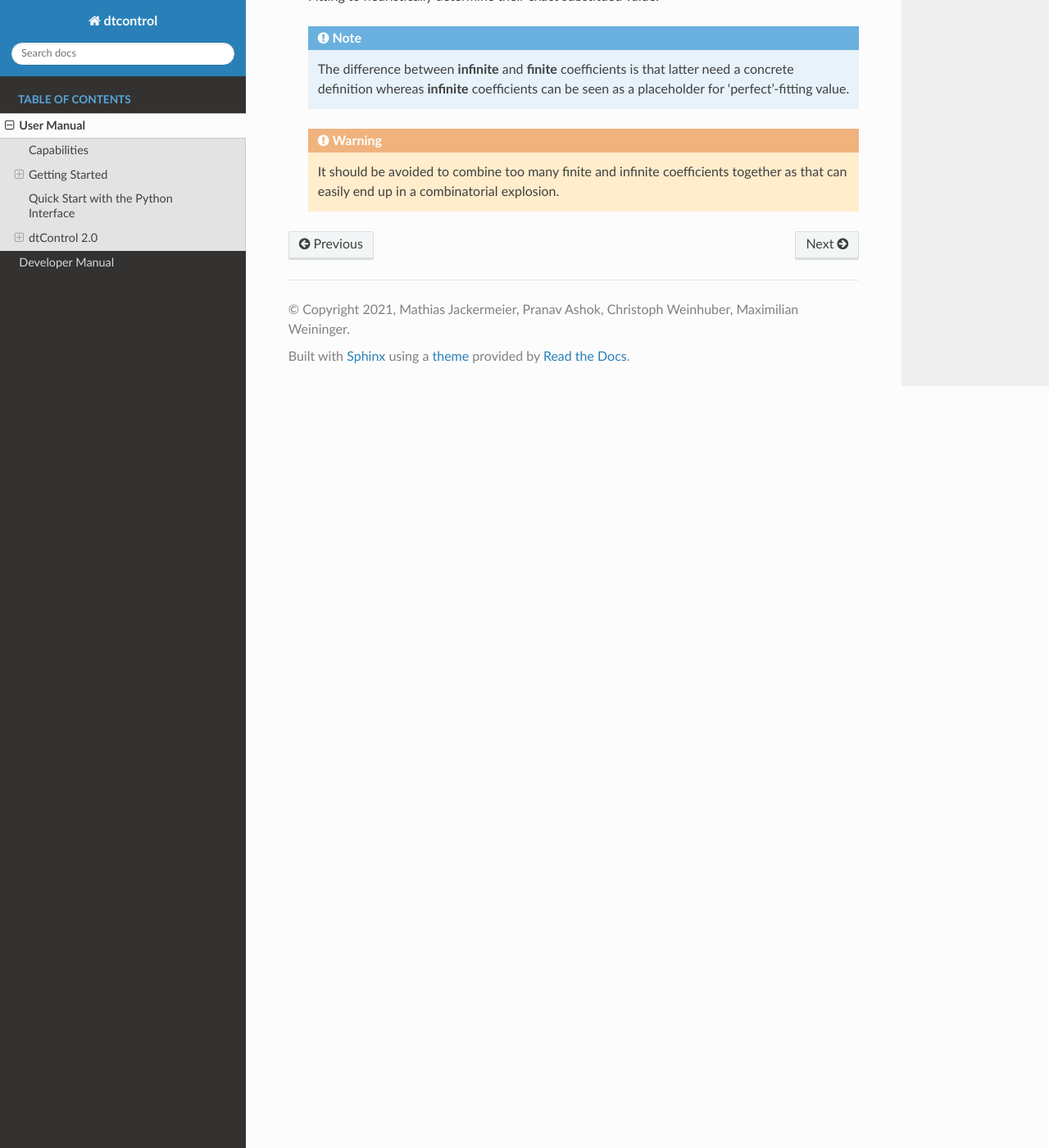
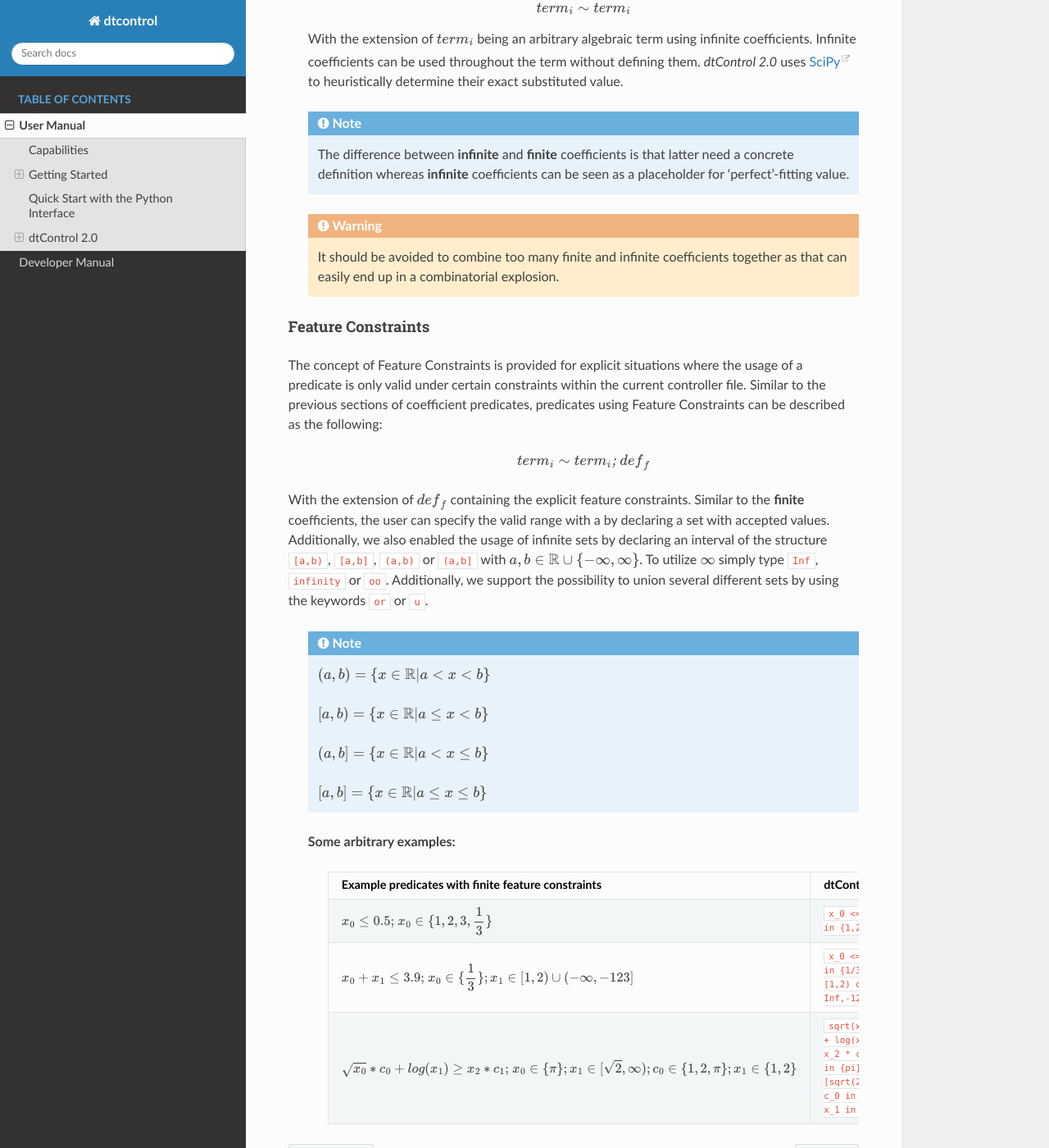
Before and after one commit to hobborg/dtControl, a Sphinx documentation site: the page built from docs/source/userman.rst, in a window 1280 px wide and 1400 px high, scrolled down 17841 px. Shown: the whole window at 82% size. Built offline with Sphinx 7.4.7 and the Read the Docs theme 2.0.0, drawn with Linux system fonts in a browser that asks for light colours; cross-references to code outside the pages are shown as plain code; some of the changed text lies outside the part shown.

Commit message:
added chapter on feature constraints

```diff
--- a/docs/source/userman.rst
+++ b/docs/source/userman.rst
@@ -472,7 +474,12 @@ In this section, we elaborate a little more on the usage and advantages of our l
 Web-based graphical user interface
 ^^^^^^^^^^^^^^^^^^^^^^^^^^^^^^^^^^^^
 The interface is is powered by `flask <https://flask.palletsprojects.com/en/1.1.x/>`_ and `d3.js <https://d3js.org/>`_.
-An overview of the graphical interface is given below:
+After succesfully installing the latest version of `dtControl 2.0` the user can access the web-based graphical user interface by running::
+
+    $ dtcontrol-frontend
+
+
+Download and open `firefox <https://www.mozilla.org/firefox/download/thanks/>`_ and navigate to `http://127.0.0.1:5000 <http://127.0.0.1:5000>`_. If your installation has run successfully, you will now see the graphical interface which is given below.
 
 .. image:: img/interface_start.png
   :width: 600
@@ -490,11 +497,11 @@ Running your first experiment
 
 
 
-#. **Optional: Select metadata file.** This step is completely optional. If wanted, the user can provide a ``json`` file containing metadata for the corresponding controller file. For this case we provide two example files: TODO
 
-        :download:`10rooms dynamics <files/10room_dynamics.txt>`
+#. **Optional: Select metadata file.** This step is completely optional. If wanted, the user can provide a ``json`` file containing metadata for the corresponding controller file. An example file for the 10room model can be found here:
 
-        :download:`cartepole dynamics <files/cartpoledynamics.txt>`
+        :download:`10rooms metadata <https://gitlab.lrz.de/i7/dtcontrol-examples/-/raw/master/cps/10rooms_config.json?inline=false>`
+
 
 #. **Select preset:** In this step, the user can choose from various different preset options, presented in the section :ref:`presets-and-configuration-files`. Furthermore, we introduce two additional presents:
 
@@ -633,7 +640,7 @@ Coefficients overcome the limitations of standard predicates by enabling the usa
     .. math::
         \textit{term}_i \sim \textit{term}_i
 
-    With the extension of :math:`\textit{term}_i` being an arbitrary algebraic term using infinite coefficients. Infinite coefficients can be used throughout the term without defining them. `dtControl 2.0` uses Curve Fitting to heuristically determine their exact substitued value.
+    With the extension of :math:`\textit{term}_i` being an arbitrary algebraic term using infinite coefficients. Infinite coefficients can be used throughout the term without defining them. `dtControl 2.0` uses `SciPy <https://docs.scipy.org/doc/scipy/reference/generated/scipy.optimize.curve_fit.html>`_ to heuristically determine their exact substituted value.
 
     .. note::
         The difference between **infinite** and **finite** coefficients is that latter need a concrete definition whereas **infinite** coefficients can be seen as a placeholder for 'perfect'-fitting value.
@@ -641,3 +648,31 @@ Coefficients overcome the limitations of standard predicates by enabling the usa
 
     .. warning::
         It should be avoided to combine too many finite and infinite coefficients together as that can easily end up in a combinatorial explosion.
+
+Feature Constraints
+"""""""""""""""""""""""
+The concept of Feature Constraints is provided for explicit situations where the usage of a predicate is only valid under certain constraints within the current controller file. Similar to the previous sections of coefficient predicates, predicates using Feature Constraints can be described as the following:
+
+    .. math::
+        \textit{term}_i \sim \textit{term}_i \textit{; def}_f
+
+With the extension of :math:`\textit{def}_f` containing the explicit feature constraints. Similar to the **finite** coefficients, the user can specify the valid range with a by declaring a set with accepted values. Additionally, we also enabled the usage of infinite sets by declaring an interval of the structure :code:`[a,b)`, :code:`[a,b]`, :code:`(a,b)` or :code:`(a,b]` with :math:`a,b \in \mathbb{R}\cup \{-\infty, \infty\}`. To utilize :math:`\infty` simply type :code:`Inf`, :code:`infinity` or :code:`oo`. Additionally, we support the possibility to union several different sets by using the keywords :code:`or` or :code:`u`.
+
+    .. note::
+        :math:`(a,b) = \{ x \in \mathbb{R} | a < x < b\}`
+
+        :math:`[a,b) = \{ x \in \mathbb{R} | a \leq x < b\}`
+
+        :math:`(a,b] = \{ x \in \mathbb{R} | a < x \leq b\}`
+
+        :math:`[a,b] = \{ x \in \mathbb{R} | a \leq x \leq b\}`
+
+    **Some arbitrary examples:**
+
+        ==================================================================================================================================================  ================================================================================================================================================
+        Example predicates with **finite** feature constraints                                                                                                  dtControl syntax
+        ==================================================================================================================================================  ================================================================================================================================================
+        :math:`x_0 \leq 0.5 \text{; }x_0 \in \{1,2,3,\displaystyle\frac{1}{3}\}`                                                                            :code:`x_0 <= 0.5; x_0 in {1,2,3,1/3}`
+        :math:`x_0 + x_1 \leq 3.9 \text{; }x_0 \in \{\displaystyle\frac{1}{3}\}; x_1 \in [1,2) \cup (-\infty,-123]`                                         :code:`x_0 <= 0.5; x_0 in {1/3}; x_1 in [1,2) or (-Inf,-123]`
+        :math:`\sqrt{x_0} * c_0 + log(x_1) \geq x_2 * c_1\text{; }x_0 \in \{ \pi \}; x_1 \in [\sqrt{2},\infty); c_0 \in \{1,2,\pi \}; x_1 \in \{1,2\}`      :code:`sqrt(x_0) * c_0 + log(x_1) >= x_2 * c_1; x_0 in {pi}; x_1 in [sqrt(2),Inf); c_0 in {1,2,pi}; x_1 in {1,2}`
+        ==================================================================================================================================================  ================================================================================================================================================
```
Also changed, not shown: other parts of docs/source/userman.rst (+6 -4 lines).
